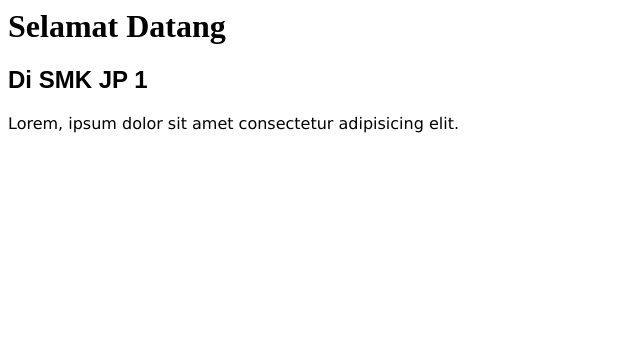
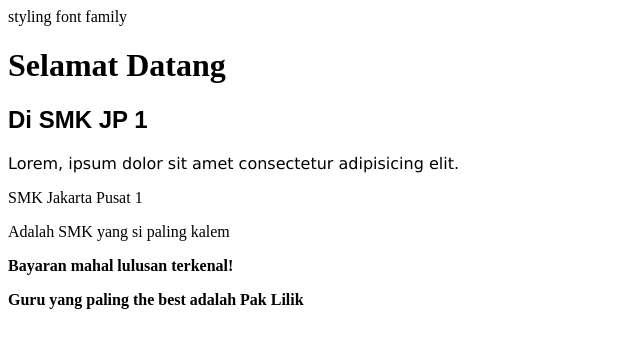
Before and after one commit to rabbaniqibar2302/PWPB-XIIRPL, a plain HTML site: page Styling/index.html in a window 1280 px wide. Shown: the whole page, without its empty margins (0-640 px from the left). Drawn offline with Linux system fonts and the light colour scheme.

Commit message:
weighttt

```diff
--- a/Styling/index.html
+++ b/Styling/index.html
@@ -6,8 +6,15 @@
     </head>
     <body>
         <!-- Latihan Membuat font Family -->
+        <p>styling font family</p>
         <h1 class="judul">Selamat Datang</h1>
         <h2 class="sub-judul">Di SMK JP 1</h2>
         <p class="konten">Lorem, ipsum dolor sit amet consectetur adipisicing elit.</p>
+
+        <!-- Latihan Membuat Font weight -->
+        <p id="p1">SMK Jakarta Pusat 1</p>
+        <p id="p2">Adalah SMK yang si paling kalem</p>
+        <p id="p3">Bayaran mahal lulusan terkenal!</p>
+        <p id="p4">Guru yang paling the best adalah Pak Lilik</p>
     </body>
 </html>
--- a/Styling/style.css
+++ b/Styling/style.css
@@ -10,3 +10,22 @@
 .konten{
     font-family: 'Lucida Sans', 'Lucida Sans Regular', 'Lucida Grande', 'Lucida Sans Unicode', Geneva, Verdana, sans-serif;
 }
+
+/* Membuat font weight */
+/* selector id */
+#p1{
+    /* Font Weightnya normal */
+    font-weight: normal;
+}
+#p2{
+    /* Font Weightnya lighter */
+    font-weight: lighter;
+}
+#p3{
+    /* Font Weightnya Bold */
+    font-weight: bold;
+}
+#p4{
+    /* Font Weight custom 100 s.d 900 */
+    font-weight: 900;
+}
```
